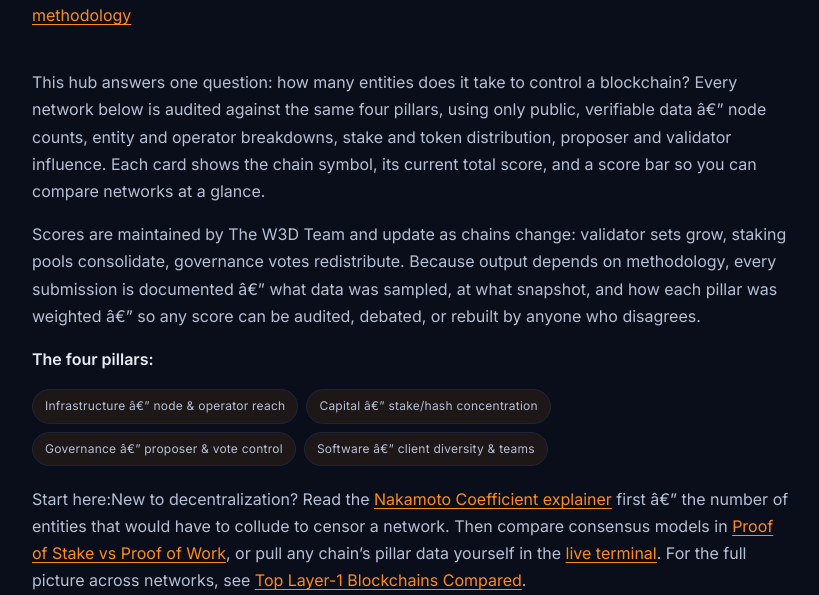
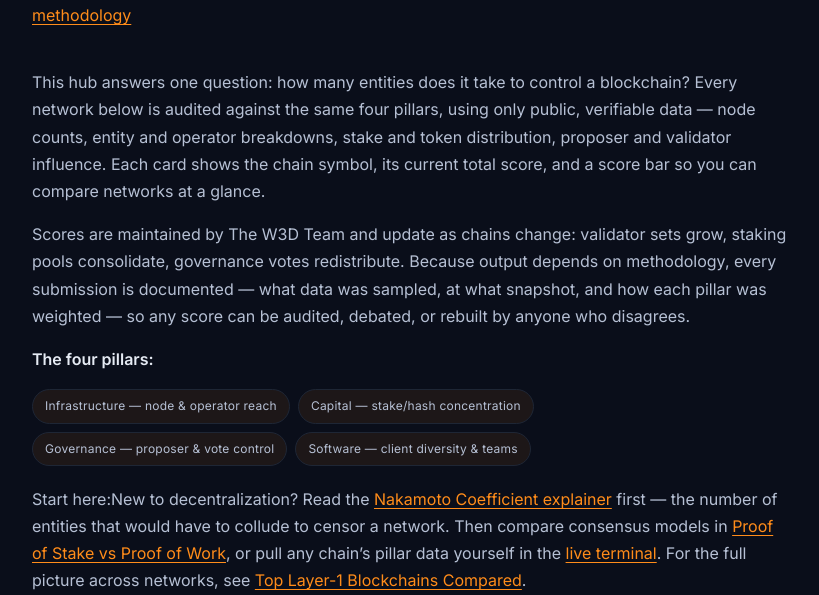
Before and after one commit to shoyebjhd/web3decentralization, a WordPress theme: template themes/w3d/archive-chain.php in a window 1280 px wide. Shown: the part 293-888 px from the top of the page, without its empty margins (122-941 px from the left). Run offline with PHP 8.4 and a stand-in for WordPress, Linux system fonts and the light colour scheme; the site name, menu and one post (Sample post) are stand-ins, and other content is empty; some libraries are stand-ins or nearby versions.

Commit message:
fix mojibake: repair double-encoded UTF-8 in archive-chain intro and functions excerpts/meta/tutor strings

```diff
--- a/themes/w3d/archive-chain.php
+++ b/themes/w3d/archive-chain.php
@@ -1,6 +1,6 @@
 <?php
 /**
- * Archive template for the "chain" custom post type â€” the /chains/ hub.
+ * Archive template for the "chain" custom post type — the /chains/ hub.
  *
  * @package w3d
  */
@@ -17,16 +17,16 @@ get_header();
 	</header>
 
 	<div class="chains-hub-intro">
-		<p><?php esc_html_e( 'This hub answers one question: how many entities does it take to control a blockchain? Every network below is audited against the same four pillars, using only public, verifiable data â€” node counts, entity and operator breakdowns, stake and token distribution, proposer and validator influence. Each card shows the chain symbol, its current total score, and a score bar so you can compare networks at a glance.', 'w3d' ); ?></p>
-		<p><?php esc_html_e( 'Scores are maintained by The W3D Team and update as chains change: validator sets grow, staking pools consolidate, governance votes redistribute. Because output depends on methodology, every submission is documented â€” what data was sampled, at what snapshot, and how each pillar was weighted â€” so any score can be audited, debated, or rebuilt by anyone who disagrees.', 'w3d' ); ?></p>
+		<p><?php esc_html_e( 'This hub answers one question: how many entities does it take to control a blockchain? Every network below is audited against the same four pillars, using only public, verifiable data — node counts, entity and operator breakdowns, stake and token distribution, proposer and validator influence. Each card shows the chain symbol, its current total score, and a score bar so you can compare networks at a glance.', 'w3d' ); ?></p>
+		<p><?php esc_html_e( 'Scores are maintained by The W3D Team and update as chains change: validator sets grow, staking pools consolidate, governance votes redistribute. Because output depends on methodology, every submission is documented — what data was sampled, at what snapshot, and how each pillar was weighted — so any score can be audited, debated, or rebuilt by anyone who disagrees.', 'w3d' ); ?></p>
 		<p><strong><?php esc_html_e( 'The four pillars:', 'w3d' ); ?></strong></p>
 		<div class="chains-hub-pillars">
-			<span><?php esc_html_e( 'Infrastructure â€” node & operator reach', 'w3d' ); ?></span>
-			<span><?php esc_html_e( 'Capital â€” stake/hash concentration', 'w3d' ); ?></span>
-			<span><?php esc_html_e( 'Governance â€” proposer & vote control', 'w3d' ); ?></span>
-			<span><?php esc_html_e( 'Software â€” client diversity & teams', 'w3d' ); ?></span>
+			<span><?php esc_html_e( 'Infrastructure — node & operator reach', 'w3d' ); ?></span>
+			<span><?php esc_html_e( 'Capital — stake/hash concentration', 'w3d' ); ?></span>
+			<span><?php esc_html_e( 'Governance — proposer & vote control', 'w3d' ); ?></span>
+			<span><?php esc_html_e( 'Software — client diversity & teams', 'w3d' ); ?></span>
 		</div>
-		<p><?php esc_html_e( 'Start here:', 'w3d' ); ?><?php esc_html_e( 'New to decentralization? Read the ', 'w3d' ); ?><a href="<?php echo esc_url( home_url( '/glossary/nakamoto-coefficient/' ) ); ?>"><?php esc_html_e( 'Nakamoto Coefficient explainer', 'w3d' ); ?></a><?php esc_html_e( ' first â€” the number of entities that would have to collude to censor a network. Then compare consensus models in ', 'w3d' ); ?><a href="<?php echo esc_url( home_url( '/proof-of-stake-vs-proof-of-work/' ) ); ?>"><?php esc_html_e( 'Proof of Stake vs Proof of Work', 'w3d' ); ?></a><?php esc_html_e( ', or pull any chain&rsquo;s pillar data yourself in the ', 'w3d' ); ?><a href="<?php echo esc_url( home_url( '/terminal/' ) ); ?>"><?php esc_html_e( 'live terminal', 'w3d' ); ?></a><?php esc_html_e( '. For the full picture across networks, see ', 'w3d' ); ?><a href="<?php echo esc_url( home_url( '/top-layer-1-blockchains-compared/' ) ); ?>"><?php esc_html_e( 'Top Layer-1 Blockchains Compared', 'w3d' ); ?></a><?php esc_html_e( '.', 'w3d' ); ?></p>
+		<p><?php esc_html_e( 'Start here:', 'w3d' ); ?><?php esc_html_e( 'New to decentralization? Read the ', 'w3d' ); ?><a href="<?php echo esc_url( home_url( '/glossary/nakamoto-coefficient/' ) ); ?>"><?php esc_html_e( 'Nakamoto Coefficient explainer', 'w3d' ); ?></a><?php esc_html_e( ' first — the number of entities that would have to collude to censor a network. Then compare consensus models in ', 'w3d' ); ?><a href="<?php echo esc_url( home_url( '/proof-of-stake-vs-proof-of-work/' ) ); ?>"><?php esc_html_e( 'Proof of Stake vs Proof of Work', 'w3d' ); ?></a><?php esc_html_e( ', or pull any chain&rsquo;s pillar data yourself in the ', 'w3d' ); ?><a href="<?php echo esc_url( home_url( '/terminal/' ) ); ?>"><?php esc_html_e( 'live terminal', 'w3d' ); ?></a><?php esc_html_e( '. For the full picture across networks, see ', 'w3d' ); ?><a href="<?php echo esc_url( home_url( '/top-layer-1-blockchains-compared/' ) ); ?>"><?php esc_html_e( 'Top Layer-1 Blockchains Compared', 'w3d' ); ?></a><?php esc_html_e( '.', 'w3d' ); ?></p>
 	</div>
 
 	<?php if ( have_posts() ) : ?>
--- a/themes/w3d/functions.php
+++ b/themes/w3d/functions.php
@@ -1,6 +1,6 @@
 <?php
 /**
- * W3D â€” standalone theme functions.
+ * W3D — standalone theme functions.
  *
  * Registers the "chain" custom post type + ACF audit fields (moved over
  * from the legacy Astra child theme), wires up self-hosted assets, and
@@ -376,9 +376,9 @@ function w3d_breadcrumbs() {
  */
 function w3d_seo_default_description( $description ) {
 	$curated_archives = array(
-		'course'      => 'Browse all free Web3 & crypto courses â€” Bitcoin, blockchains, DeFi and Web3 fundamentals with lessons, quizzes and live labs. No signup required.',
+		'course'      => 'Browse all free Web3 & crypto courses — Bitcoin, blockchains, DeFi and Web3 fundamentals with lessons, quizzes and live labs. No signup required.',
 		'chain'       => 'Independent blockchain decentralization audits: Nakamoto Coefficient and four-pillar scores for the top 12 networks, recomputed from public data.',
-		'llms_glossary' => 'Plain-language crypto & Web3 glossary â€” every term explained with short, friendly pages: blocks, nodes, forks, stablecoins, rollups and more.',
+		'llms_glossary' => 'Plain-language crypto & Web3 glossary — every term explained with short, friendly pages: blocks, nodes, forks, stablecoins, rollups and more.',
 	);
 	if ( is_post_type_archive() ) {
 		$pt = get_queried_object();
@@ -396,20 +396,20 @@ function w3d_seo_default_description( $description ) {
 	}
 
 	if ( is_singular( 'course' ) ) {
-		return 'Free course: ' . get_the_title() . ' â€” learn Bitcoin, smart contracts, DeFi and Web3 with hands-on lessons, quizzes and live terminal labs from Web3 Decentralization.';
+		return 'Free course: ' . get_the_title() . ' — learn Bitcoin, smart contracts, DeFi and Web3 with hands-on lessons, quizzes and live terminal labs from Web3 Decentralization.';
 	}
 
 	if ( is_singular( 'lesson' ) ) {
-		return 'Free lesson: ' . get_the_title() . ' â€” part of the Web3 Decentralization learning path with plain-English explanations and hands-on labs.';
+		return 'Free lesson: ' . get_the_title() . ' — part of the Web3 Decentralization learning path with plain-English explanations and hands-on labs.';
 	}
 
 	if ( is_page() ) {
 		$title = get_the_title();
-		return $title . ' â€” plain-English Web3 & crypto education from Web3 Decentralization.';
+		return $title . ' — plain-English Web3 & crypto education from Web3 Decentralization.';
 	}
 
 	if ( is_post_type_archive( 'course' ) ) {
-		return 'Browse all free Web3 & crypto courses â€” Bitcoin, blockchains, DeFi and Web3 fundamentals with lessons, quizzes and live labs. No signup required.';
+		return 'Browse all free Web3 & crypto courses — Bitcoin, blockchains, DeFi and Web3 fundamentals with lessons, quizzes and live labs. No signup required.';
 	}
 
 	if ( is_post_type_archive( 'chain' ) ) {
@@ -417,7 +417,7 @@ function w3d_seo_default_description( $description ) {
 	}
 
 	if ( is_post_type_archive( 'llms_glossary' ) ) {
-		return 'Plain-language crypto & Web3 glossary â€” every term explained with short, friendly pages: blocks, nodes, forks, stablecoins, rollups and more.';
+		return 'Plain-language crypto & Web3 glossary — every term explained with short, friendly pages: blocks, nodes, forks, stablecoins, rollups and more.';
 	}
 
 	if ( is_archive() ) {
@@ -661,7 +661,7 @@ function w3d_preload_fonts() {
 add_action( 'wp_head', 'w3d_preload_fonts', 4 );
 
 /**
- * Favicon set â€” waveform SVG lives in /terminal/.
+ * Favicon set — waveform SVG lives in /terminal/.
  */
 function w3d_favicons() {
 echo '<link rel="icon" type="image/svg+xml" href="' . esc_url( home_url( '/terminal/favicon.svg?v=orange' ) ) . '">' . "\n";
@@ -681,7 +681,7 @@ function w3d_reading_progress() {
 add_action( 'wp_body_open', 'w3d_reading_progress' );
 
 /**
- * Drop emoji/embed + oEmbed discovery cruft â€” fewer requests, cleaner head.
+ * Drop emoji/embed + oEmbed discovery cruft — fewer requests, cleaner head.
  */
 function w3d_clean_head() {
 	remove_action( 'wp_head', 'print_emoji_detection_script', 7 );
@@ -816,7 +816,7 @@ function w3d_has_primary_menu() {
 
 /**
  * Char-based excerpt: clip to $length characters at a word boundary,
- * appending an ellipsis â€” never cuts mid-word.
+ * appending an ellipsis — never cuts mid-word.
  */
 function w3d_excerpt_chars( $text, $length = 120 ) {
 	$text = trim( wp_strip_all_tags( (string) $text ) );
@@ -832,7 +832,7 @@ function w3d_excerpt_chars( $text, $length = 120 ) {
 		if ( false !== $pos ) {
 			$cut = mb_substr( $cut, 0, $pos );
 		}
-		return trim( $cut ) . 'â€¦';
+		return trim( $cut ) . '…';
 	}
 
 	if ( strlen( $text ) <= $length ) {
@@ -843,7 +843,7 @@ function w3d_excerpt_chars( $text, $length = 120 ) {
 	if ( false !== $pos ) {
 		$cut = substr( $cut, 0, $pos );
 	}
-	return trim( $cut ) . 'â€¦';
+	return trim( $cut ) . '…';
 }
 
 /**
@@ -1268,7 +1268,7 @@ add_action( 'lifterlms_student_dashboard_header', 'w3d_learner_stats_panel', 5 )
 add_action( 'lifterlms_after_my_account_navigation', 'w3d_learner_stats_panel', 1 );
 
 /**
- * W3D Tutor â€” a zero-cost, curriculum-based study assistant.
+ * W3D Tutor — a zero-cost, curriculum-based study assistant.
  *
  * Matches student questions against a curated list of answers (no external
  * API), suggests next steps, and links straight into lessons, the glossary,
@@ -1288,7 +1288,7 @@ function w3d_tutor_widget() {
 	$help = array(
 		array(
 			'keys'  => array( 'certificate', 'cert', 'degree', 'diploma' ),
-			'answer' => 'You earn a free certificate by finishing a course and passing its final quiz. Each course is free â€” just start it, complete every lesson, take the quiz for a passing score (70%+), and the certificate is awarded to you automatically. You can print, download, or share it from your Student Account.',
+			'answer' => 'You earn a free certificate by finishing a course and passing its final quiz. Each course is free — just start it, complete every lesson, take the quiz for a passing score (70%+), and the certificate is awarded to you automatically. You can print, download, or share it from your Student Account.',
 			'links'  => array( array( 'Browse courses', $home . 'courses/' ) ),
 		),
 		array(
@@ -1298,7 +1298,7 @@ function w3d_tutor_widget() {
 		),
 		array(
 			'keys'  => array( 'analyst', 'path', 'career', 'decentralization analyst' ),
-			'answer' => 'The Certified Decentralization Analyst path builds on the beginner course with deeper coverage of consensus, governance, and on-chain metrics â€” including lessons that walk through real W3D Terminal audits for Bitcoin, Ethereum, and Solana. Finish it and you earn the Decentralization Analyst certificate.',
+			'answer' => 'The Certified Decentralization Analyst path builds on the beginner course with deeper coverage of consensus, governance, and on-chain metrics — including lessons that walk through real W3D Terminal audits for Bitcoin, Ethereum, and Solana. Finish it and you earn the Decentralization Analyst certificate.',
 			'links'  => array( array( 'New analysts start here', $home . 'course/certified-decentralization-analyst/' ), array( 'See the course', $home . 'courses/' ) ),
 		),
 		array(
@@ -1313,12 +1313,12 @@ function w3d_tutor_widget() {
 		),
 		array(
 			'keys'  => array( 'start', 'begin', 'beginner', 'first', 'progress', 'where' ),
-			'answer' => 'Great place to start: the Crypto Fundamentals from Zero course. It takes you from "what is money?" through wallets, Proof of Work vs Proof of Stake, and a hands-on lab where you explore Bitcoin in the Terminal yourself. It is free, takes about 2â€“3 hours, and ends with a certificate-qualifying quiz.',
+			'answer' => 'Great place to start: the Crypto Fundamentals from Zero course. It takes you from "what is money?" through wallets, Proof of Work vs Proof of Stake, and a hands-on lab where you explore Bitcoin in the Terminal yourself. It is free, takes about 2“3 hours, and ends with a certificate-qualifying quiz.',
 			'links'  => array( array( 'Browse courses', $home . 'courses/' ), array( 'See lesson content', $home . 'course/crypto-fundamentals-from-zero/' ) ),
 		),
 		array(
 			'keys'  => array( 'wallet', 'key', 'custody', 'safe' ),
-			'answer' => 'Self-custody means you hold your own private keys. Nobody can freeze or seize your balance â€” but nobody can recover it for you either. Our guides walk through wallets, seed phrases, and safe habits. The short version: hardware wallet for anything significant, paper backup of your seed phrase, and never share it.',
+			'answer' => 'Self-custody means you hold your own private keys. Nobody can freeze or seize your balance — but nobody can recover it for you either. Our guides walk through wallets, seed phrases, and safe habits. The short version: hardware wallet for anything significant, paper backup of your seed phrase, and never share it.',
 			'links'  => array( array( 'Wallet guide', $glossary . 'wallet/' ), array( 'Seed phrase safety', $glossary . 'seed-phrase/' ), array( 'Self-custody', $glossary . 'self-custody/' ) ),
 		),
 		array(
@@ -1328,7 +1328,7 @@ function w3d_tutor_widget() {
 		),
 		array(
 			'keys'  => array( 'defi', 'decentralized finance', 'lend', 'dex' ),
-			'answer' => 'DeFi rebuilds banking as smart contracts: lending, trading, and savings without a bank. The key ideas â€” liquidity pools, stablecoins, DEXs â€” are each covered in the glossary with short, plain-language pages.',
+			'answer' => 'DeFi rebuilds banking as smart contracts: lending, trading, and savings without a bank. The key ideas — liquidity pools, stablecoins, DEXs — are each covered in the glossary with short, plain-language pages.',
 			'links'  => array( array( 'DeFi glossary', $glossary . 'defi/' ), array( 'DEX', $glossary . 'dex/' ), array( 'Stablecoins', $glossary . 'stablecoin/' ) ),
 		),
 	);
@@ -1364,11 +1364,11 @@ function w3d_tutor_widget() {
 			</div>
 			<form class="w3d-tutor-form" autocomplete="off">
 				<label class="screen-reader-text" for="w3d-tutor-q">Ask a question</label>
-				<input type="text" id="w3d-tutor-q" class="w3d-tutor-input" placeholder="Ask about certificates, the terminal, stakingâ€¦" name="q">
+				<input type="text" id="w3d-tutor-q" class="w3d-tutor-input" placeholder="Ask about certificates, the terminal, staking…" name="q">
 				<button type="submit" class="w3d-tutor-send">Ask</button>
 			</form>
 		</div>
-		<div class="w3d-tutor-foot">Curated from the W3D curriculum â€” links to lessons, glossary, and the Terminal.</div>
+		<div class="w3d-tutor-foot">Curated from the W3D curriculum — links to lessons, glossary, and the Terminal.</div>
 		<script>
 		(function () {
 			var root = document.getElementById('w3d-tutor');
@@ -1400,7 +1400,7 @@ function w3d_tutor_widget() {
 					if (q.toLowerCase().indexOf(answers[i].keys[0]) !== -1) { a = answers[i]; break; }
 				}
 				var m = a ? a : match(q);
-				var html = m ? '<p>' + m.answer + '</p>' : '<p>I canâ€™t answer that one yet â€” but your best bet is the glossary or the lessons:</p>';
+				var html = m ? '<p>' + m.answer + '</p>' : '<p>I can’t answer that one yet — but your best bet is the glossary or the lessons:</p>';
 				if (m && m.links.length) {
 					html += '<div class="w3d-tutor-links">';
 					for (var j = 0; j < m.links.length; j++) html += '<a href="' + m.links[j][1] + '">' + m.links[j][0] + '</a>';
@@ -1640,15 +1640,15 @@ function w3d_related_blocks( $content ) {
 		$label   = 'Term usage';
 		$extra  .= '<p class="w3d-rel-more"><a href="' . esc_url( home_url( '/glossary/' ) ) . '">'
 			. esc_html__( 'Browse all glossary terms', 'w3d' )
-			. '</a> Â· <a href="' . esc_url( home_url( '/learn/' ) ) . '">'
+			. '</a> · <a href="' . esc_url( home_url( '/learn/' ) ) . '">'
 			. esc_html__( 'Start a free course', 'w3d' )
 			. '</a></p>';
 	} else {
 		$extra .= '<p class="w3d-chain-study">Study the method behind this audit: '
-			. '<a href="' . esc_url( home_url( '/methodology/' ) ) . '">Methodology</a> Â· '
-			. '<a href="' . esc_url( home_url( '/lesson/os-pillar-infrastructure/' ) ) . '">Infrastructure</a> Â· '
-			. '<a href="' . esc_url( home_url( '/lesson/os-pillar-capital/' ) ) . '">Capital</a> Â· '
-			. '<a href="' . esc_url( home_url( '/lesson/os-pillar-governance/' ) ) . '">Governance</a> Â· '
+			. '<a href="' . esc_url( home_url( '/methodology/' ) ) . '">Methodology</a> · '
+			. '<a href="' . esc_url( home_url( '/lesson/os-pillar-infrastructure/' ) ) . '">Infrastructure</a> · '
+			. '<a href="' . esc_url( home_url( '/lesson/os-pillar-capital/' ) ) . '">Capital</a> · '
+			. '<a href="' . esc_url( home_url( '/lesson/os-pillar-governance/' ) ) . '">Governance</a> · '
 			. '<a href="' . esc_url( home_url( '/lesson/os-pillar-software/' ) ) . '">Software</a></p>';
 		$rel = get_post_meta( $id, '_w3d_chain_terms', true );
 		if ( is_array( $rel ) ) {
@@ -1686,7 +1686,7 @@ add_filter( 'the_content', 'w3d_related_blocks', 30 );
  * NotebookLM video-source block (Phase 4 prep).
  *
  * Appends a hidden, deterministic 3-bullet summary (hook / concept /
- * takeaway) to lesson and glossary pages â€” future feedstock for NotebookLM
+ * takeaway) to lesson and glossary pages — future feedstock for NotebookLM
  * Short Video Overviews. No AI, no API: first/middle/last sentences of the
  * post's own plain text.
  */
```
